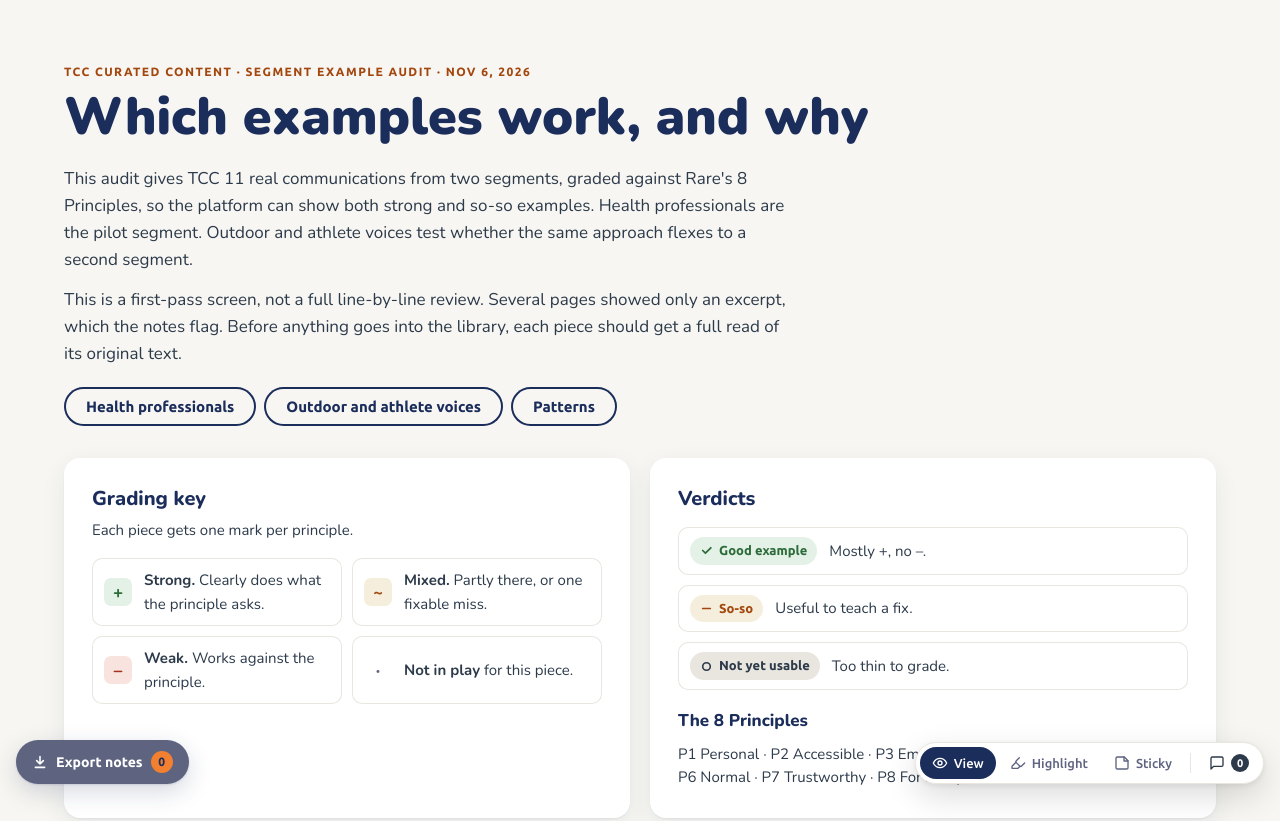
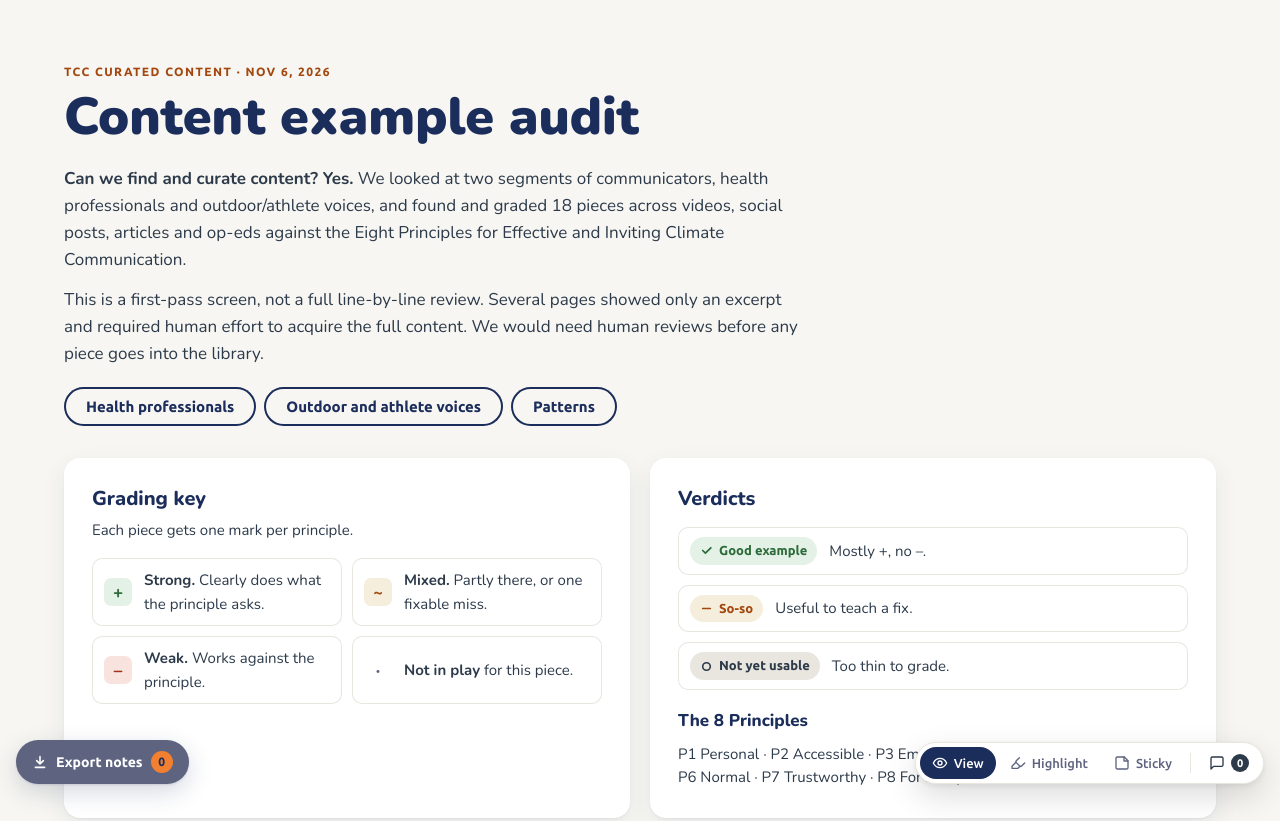
Before and after one commit to gravy-robot/tcc-pilot-showcase, a plain HTML site: page audit/index.html in a window 1280 px wide. Shown: the top 821 px of the page. Drawn offline with nearby package versions, Linux system fonts and the light colour scheme.

Commit message:
Apply review notes to the audit intro
Retitle to "Content example audit", drop "Segment example audit" from
the eyebrow, and rewrite the intro and first-pass screen paragraphs.

Co-Authored-By: Claude Opus 5.5 <noreply@anthropic.com>

```diff
--- a/audit/index.html
+++ b/audit/index.html
@@ -18,11 +18,11 @@
 <main id="main">
 <section class="block" id="purpose" aria-labelledby="purpose-h">
   <div class="wrap">
-    <p class="eyebrow">TCC curated content · Segment example audit · Nov 6, 2026</p>
-    <h1 style="font-weight:900;font-size:clamp(32px,5vw,52px);margin:0 0 20px">Which examples work, and why</h1>
+    <p class="eyebrow">TCC curated content · Nov 6, 2026</p>
+    <h1 style="font-weight:900;font-size:clamp(32px,5vw,52px);margin:0 0 20px">Content example audit</h1>
     <div class="prose">
-      <p>This audit gives TCC 11 real communications from two segments, graded against Rare's 8 Principles, so the platform can show both strong and so-so examples. Health professionals are the pilot segment. Outdoor and athlete voices test whether the same approach flexes to a second segment.</p>
-      <p>This is a first-pass screen, not a full line-by-line review. Several pages showed only an excerpt, which the notes flag. Before anything goes into the library, each piece should get a full read of its original text.</p>
+      <p><strong>Can we find and curate content? Yes.</strong> We looked at two segments of communicators, health professionals and outdoor/athlete voices, and found and graded 18 pieces across videos, social posts, articles and op-eds against the Eight Principles for Effective and Inviting Climate Communication.</p>
+      <p>This is a first-pass screen, not a full line-by-line review. Several pages showed only an excerpt and required human effort to acquire the full content. We would need human reviews before any piece goes into the library.</p>
     </div>
     <nav class="jump" aria-label="Jump to">
       <a class="btn btn-ghost" href="#health">Health professionals</a>
```
Also changed, not shown: 2 other files.
